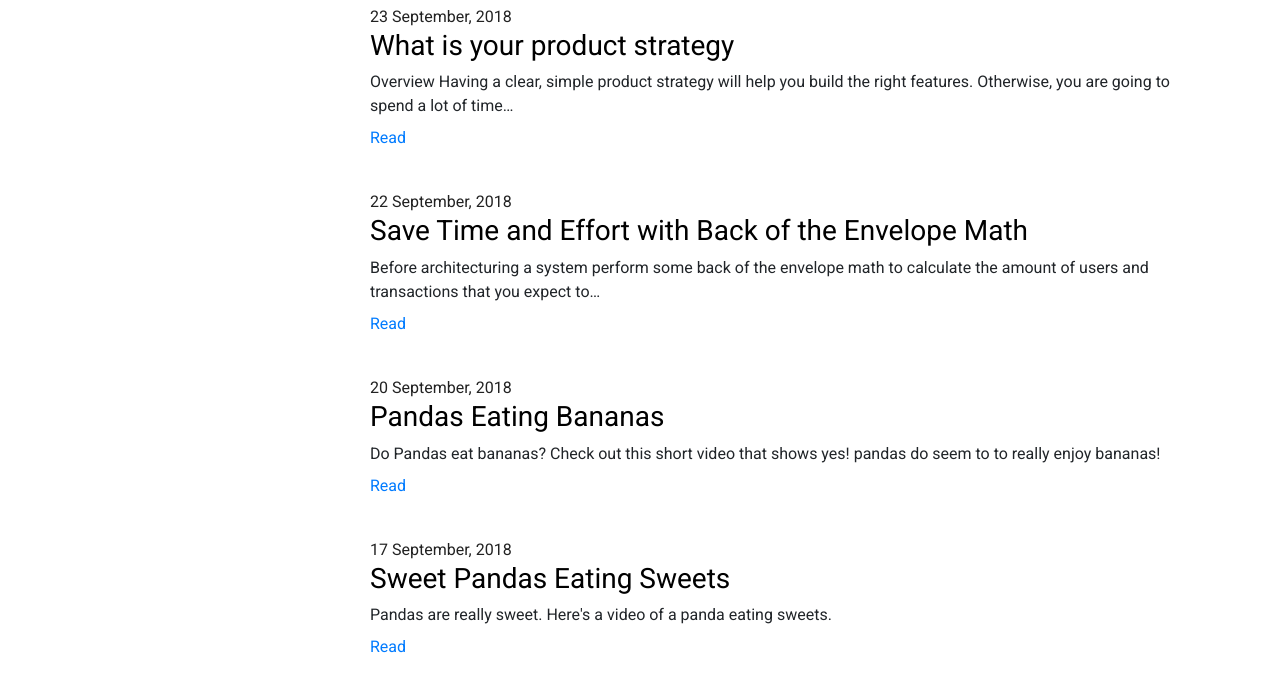
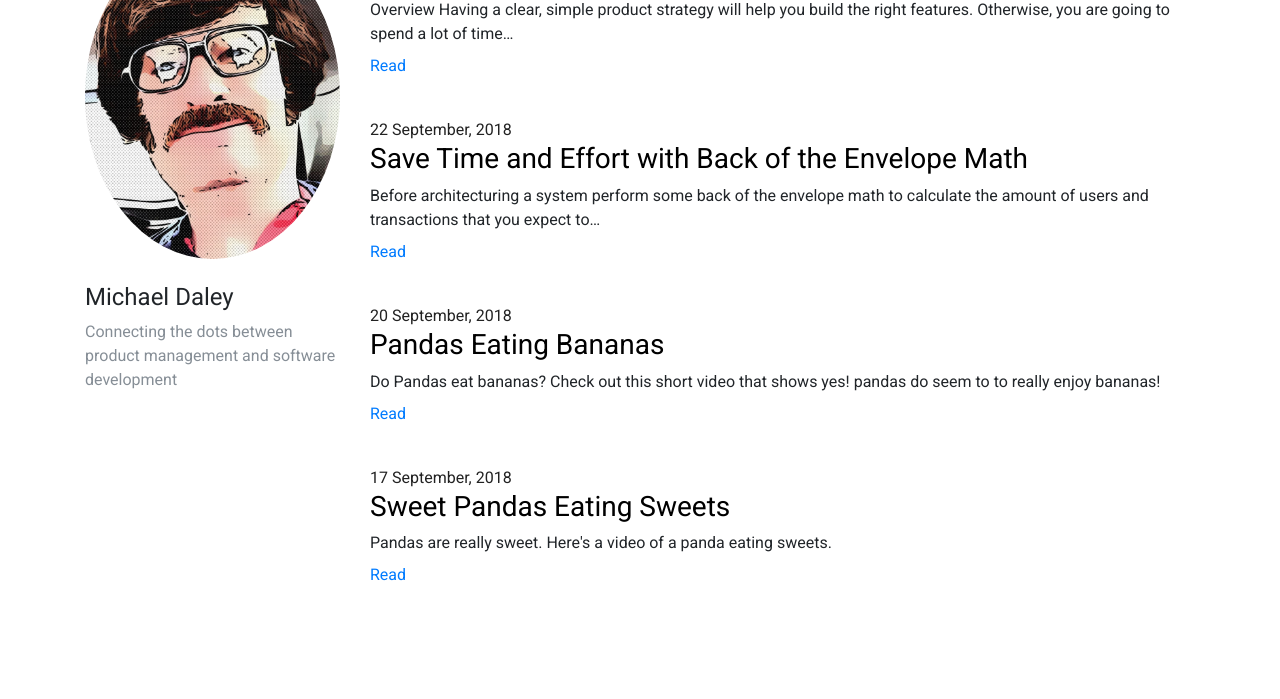
Before and after one commit to mcdaley/mcdaley-blog, a Gatsby site: page / in a window 1280 px wide. Shown: the part 145-844 px from the top of the page. After the commit the page ends 800 px from the top, so only its background shows below. Built offline with nearby package versions, Linux system fonts and the light colour scheme; Gatsby itself is replaced by a stand-in of ours.

Commit message:
Added the gatsby-image-plugin and loaded one of the caroonified images that I created

```diff
--- a/gatsby-config.js
+++ b/gatsby-config.js
@@ -8,7 +8,22 @@ module.exports = {
   plugins: [
     `gatsby-plugin-sass`,
     `gatsby-plugin-react-helmet`,
+    {
+      resolve:  `gatsby-source-filesystem`,
+      options:  {
+        name:   `content`,
+        path:   `${__dirname}/content/`,
+      },
+    },
+    {
+      resolve:  `gatsby-source-filesystem`,
+      options:  {
+        name:   `images`,
+        path:   `${__dirname}/src/images/`,
+      },
+    },
     `gatsby-plugin-sharp`,
+    `gatsby-transformer-sharp`,
     {
       resolve:  `gatsby-transformer-remark`,
       options: {
@@ -31,12 +46,5 @@ module.exports = {
         ],
       },
     },
-    {
-      resolve:  `gatsby-source-filesystem`,
-      options:  {
-        name:   `content`,
-        path:   `${__dirname}/content/`,
-      },
-    },
   ],
 }
--- a/package.json
+++ b/package.json
@@ -10,6 +10,7 @@
   "dependencies": {
     "bootstrap": "^4.1.3",
     "gatsby": "^2.0.0",
+    "gatsby-image": "^2.0.10",
     "gatsby-plugin-react-helmet": "^3.0.0",
     "gatsby-plugin-sass": "^2.0.1",
     "gatsby-plugin-sharp": "^2.0.5",
--- a/src/pages/index.js
+++ b/src/pages/index.js
@@ -3,6 +3,7 @@
 //-----------------------------------------------------------------------------
 import React              from 'react'
 import { graphql }        from 'gatsby'
+import Img                from 'gatsby-image'
 
 import '../scss/blooger-bootstrap.scss'
 import 'bootstrap'                        // Imports Bootstrap JavaScript
@@ -16,10 +17,13 @@ export default ({ data }) => {
     <Layout>
       <div className="row">
         <div className="col-md-3 d-none d-md-block">
-          <h4 className="text-left">Michael Daley</h4>
+          <Img className="rounded-circle" fluid={data.imageOne.childImageSharp.fluid} />
+          <h4 className="text-left" style={{ marginTop: "1.50rem"}}>Michael Daley</h4>
+          <p className="tagline">
+            Connecting the dots between product management and software development
+          </p>
         </div>
         <div className="col-sm-12 col-md-9">
-          <BlogPostsHeader  data = { data } />
           <BlogPosts        data = { data } />
         </div>
       </div>
@@ -30,6 +34,13 @@ export default ({ data }) => {
 // GrahQL Query for all posts
 export const query = graphql`
   query {
+    imageOne: file(relativePath: { eq: "Mike_1970s_cartoon_005.jpg" }) {
+      childImageSharp {
+        fluid(maxWidth: 1000) {
+          ...GatsbyImageSharpFluid
+        }
+      }
+    },
     allMarkdownRemark(sort: { fields: [frontmatter___date], order: DESC }) {
       totalCount
       edges {
--- a/src/scss/blooger-bootstrap.scss
+++ b/src/scss/blooger-bootstrap.scss
@@ -48,6 +48,10 @@
 .subtext {
   font-size:              70%;
   color:                  $gray-500;
+}
+
+.tagline {
+  color:                  $gray-600;
 }
 
 //
```
Also changed, not shown: src/pages/contact.js (+5 -3 lines), README.md, src/images/Mike_1970s_cartoon_005.jpg (renamed from images/Mike_1970s_cartoon_005.jpg), src/images/Mike_1970s_cartoon_007.jpg (renamed from images/Mike_1970s_cartoon_007.jpg), 1 other file.
